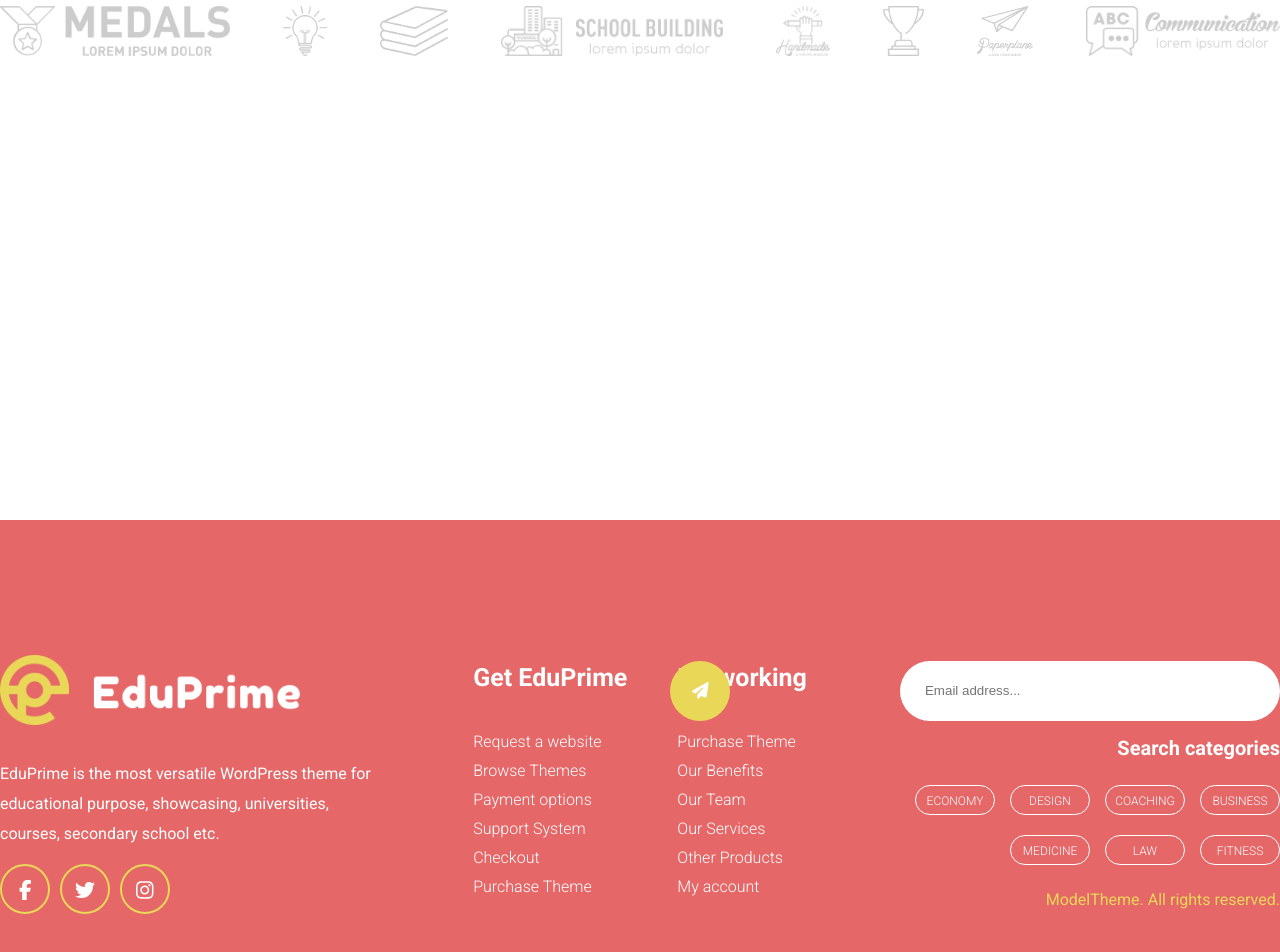
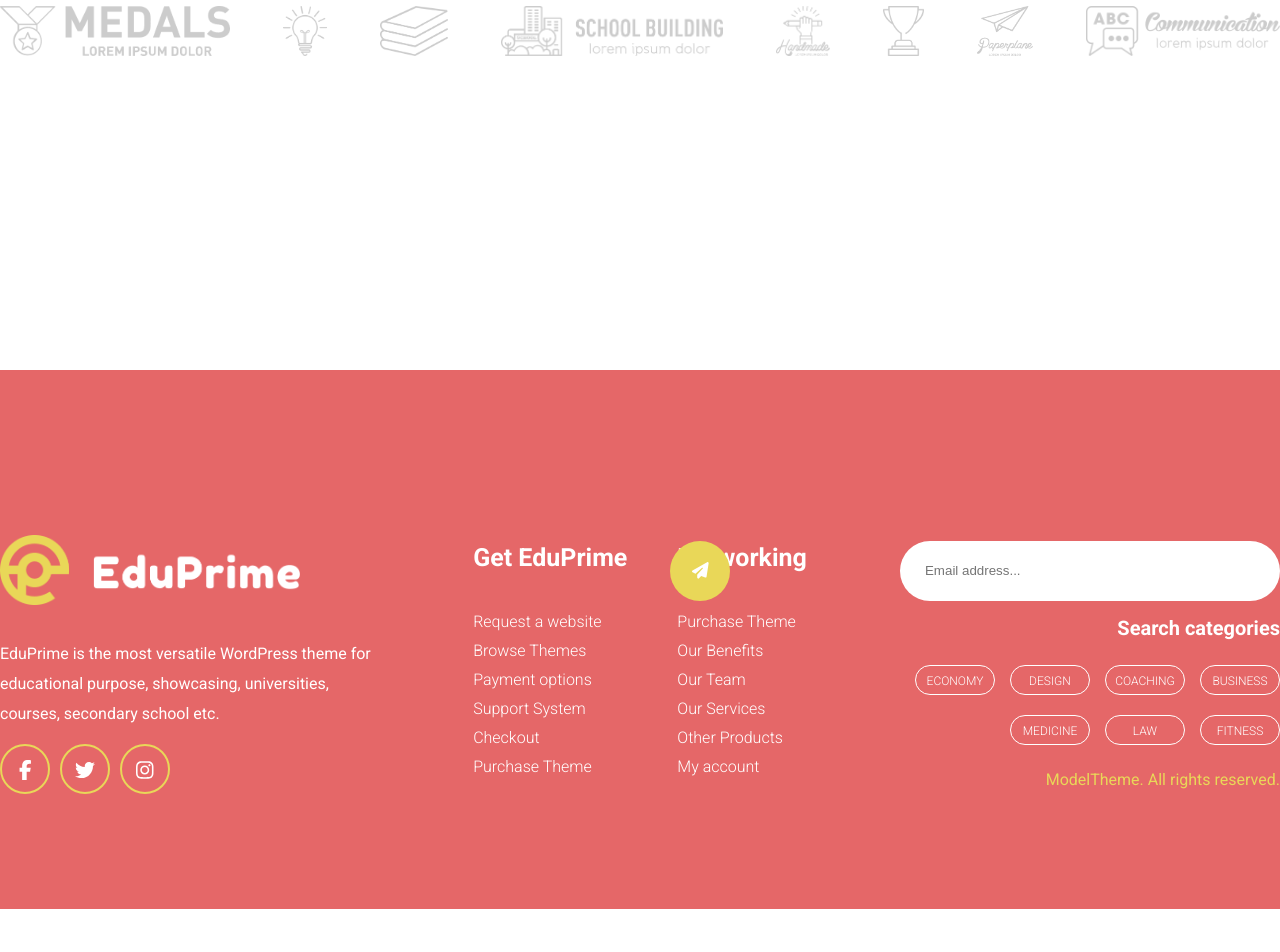
Before and after one commit to bertoldimatteo/proj-html-vuejs, a Vue app: page / in a window 1280 px wide. Shown: the part 6479-7431 px from the top of the page. After the commit the page ends 7388 px from the top, so only its background shows below. Built offline with nearby package versions, Linux system fonts and the light colour scheme.

Commit message:
completato template

```diff
--- a/src/components/mainComponents/baseFooter.vue
+++ b/src/components/mainComponents/baseFooter.vue
@@ -109,7 +109,7 @@ li {
 .footer-top {
     background-repeat: no-repeat;
     background-size: contain;
-    height: 750px;
+    height: 600px;
 }
 .partner {
     text-align: center;
@@ -132,7 +132,7 @@ li {
 }
 .footer-bottom {
     background-color: var(--color-two);
-    padding: 120px 0 80px 0;
+    padding: 150px 0 100px 0;
 }
 .footer-container {
     display: flex;
```
